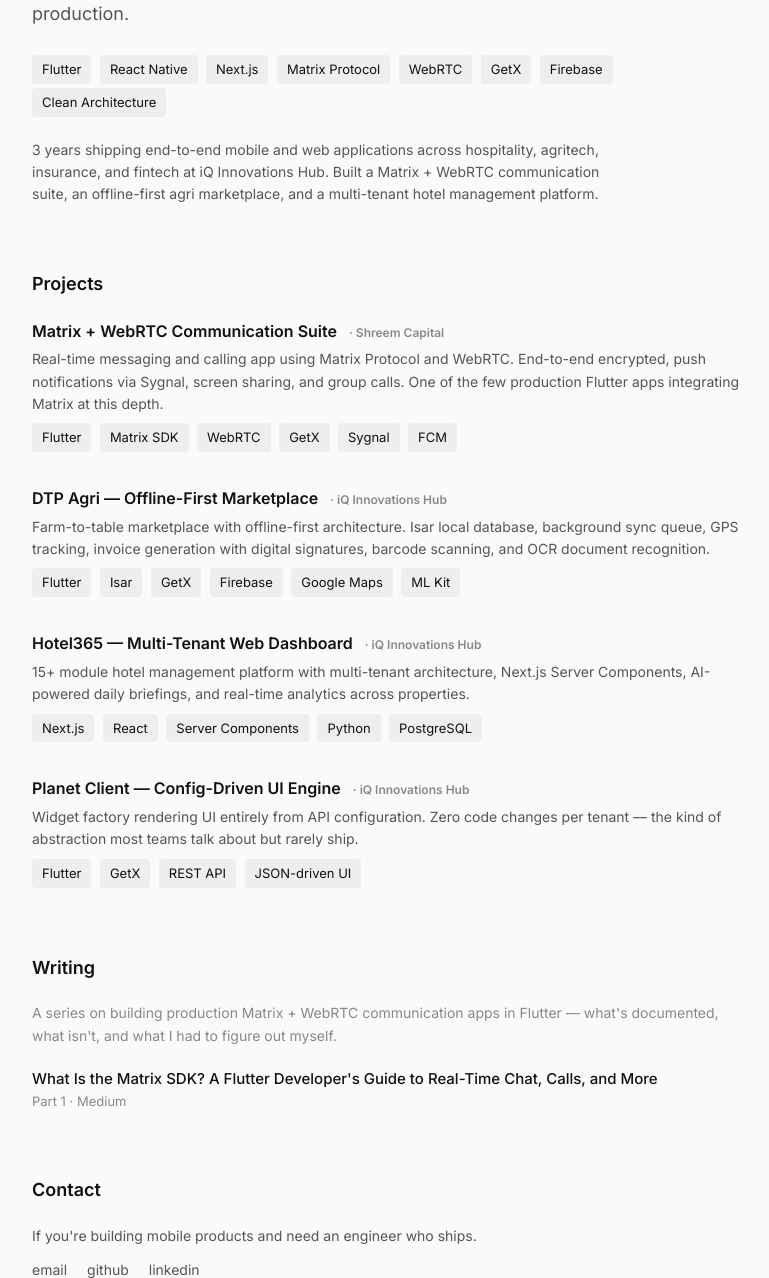
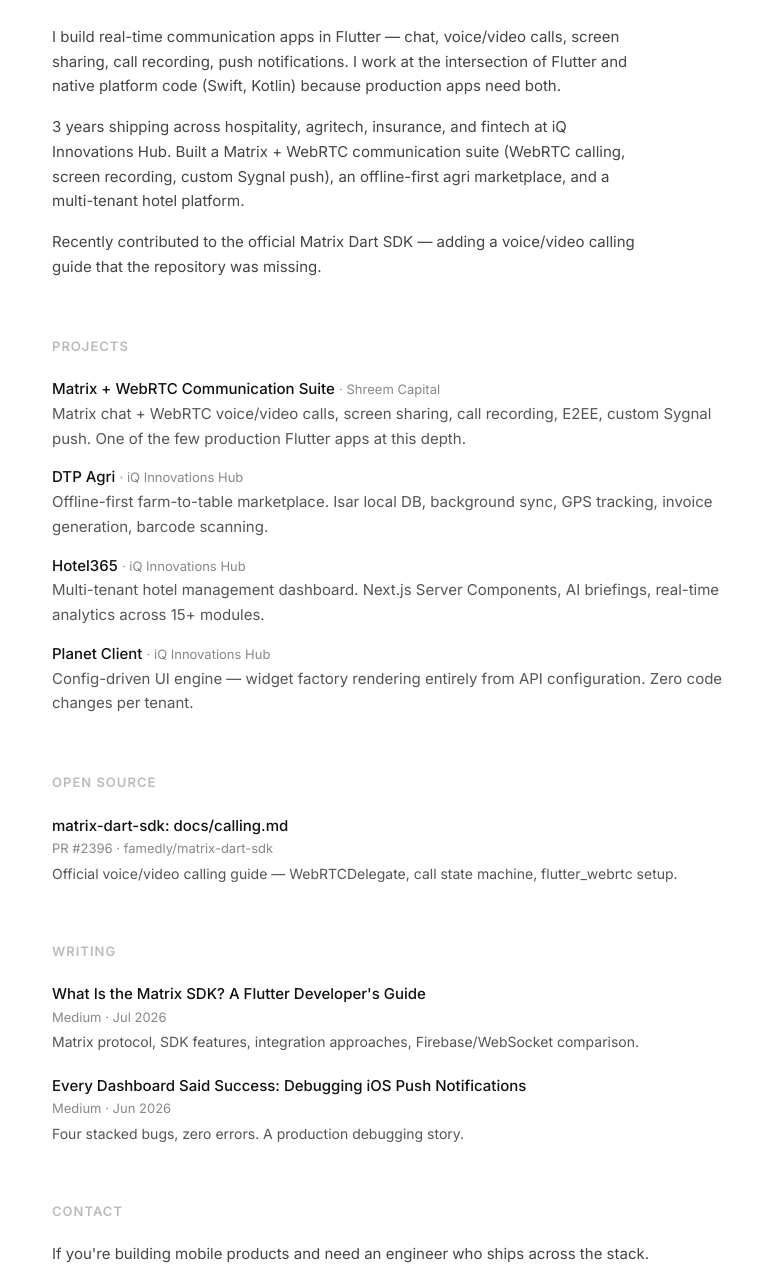
Before and after one commit to saylee21/saylee21.github.io, a plain HTML site: page index.html in a window 1280 px wide. Shown: the part 263-1541 px from the top of the page, without its empty margins (248-1017 px from the left). Drawn offline with Linux system fonts and the light colour scheme.

Commit message:
new portfolio

```diff
--- a/index.html
+++ b/index.html
@@ -3,166 +3,165 @@
 <head>
   <meta charset="UTF-8" />
   <meta name="viewport" content="width=device-width, initial-scale=1.0" />
-  <title>Saylee Bharsakle — Flutter Engineer</title>
+  <title>Saylee Bharsakle</title>
   <link rel="preconnect" href="https://fonts.googleapis.com" />
-  <link href="https://fonts.googleapis.com/css2?family=Inter:wght@400;500;600;700&display=swap" rel="stylesheet" />
+  <link href="https://fonts.googleapis.com/css2?family=Inter:wght@400;500;600&display=swap" rel="stylesheet" />
   <style>
     * { margin: 0; padding: 0; box-sizing: border-box; }
     body {
-      font-family: 'Inter', sans-serif;
-      background: #fafafa;
+      font-family: 'Inter', -apple-system, sans-serif;
+      background: #fff;
       color: #111;
-      line-height: 1.6;
+      font-size: 15px;
+      line-height: 1.65;
       padding: 0 24px;
     }
-    .container { max-width: 720px; margin: 0 auto; padding: 64px 0; }
-    nav {
-      display: flex; gap: 24px; margin-bottom: 64px;
-      font-size: 14px; font-weight: 500;
+    .container { max-width: 680px; margin: 0 auto; padding: 80px 0; }
+
+    nav { margin-bottom: 72px; }
+    nav a {
+      font-size: 14px; color: #888; text-decoration: none;
+      margin-right: 20px;
     }
-    nav a { color: #666; text-decoration: none; }
     nav a:hover { color: #111; }
 
-    h1 { font-size: 36px; font-weight: 700; line-height: 1.2; margin-bottom: 12px; }
-    h1 span { color: #555; }
-    .subtitle { font-size: 18px; color: #555; margin-bottom: 24px; max-width: 560px; }
-    .tag { display: inline-block; background: #eee; padding: 4px 10px; border-radius: 4px; font-size: 13px; margin: 2px 4px 2px 0; }
-    .section { margin-top: 64px; }
-    .section-title { font-size: 18px; font-weight: 600; margin-bottom: 20px; }
+    h1 { font-size: 32px; font-weight: 600; margin-bottom: 4px; }
+    .subtitle { font-size: 16px; color: #555; margin-bottom: 28px; }
 
-    .project { margin-bottom: 32px; }
-    .project h3 { font-size: 16px; font-weight: 600; }
-    .project h3 a { color: #111; text-decoration: none; }
-    .project h3 a:hover { text-decoration: underline; }
-    .project p { font-size: 14px; color: #555; margin-top: 4px; }
-    .project .tags { margin-top: 6px; }
-    .project .status { display: inline-block; font-size: 12px; color: #888; margin-left: 8px; }
+    p { color: #444; margin-bottom: 16px; max-width: 600px; }
+    p a { color: #111; }
 
-    .skill-grid { display: flex; flex-wrap: wrap; gap: 8px; margin-top: 12px; }
+    .section { margin: 56px 0; }
+    .section-title {
+      font-size: 13px; font-weight: 600; color: #bbb;
+      text-transform: uppercase; letter-spacing: 1px;
+      margin-bottom: 20px;
+    }
 
-    .writing-item { margin-bottom: 16px; }
-    .writing-item h3 { font-size: 15px; font-weight: 500; }
-    .writing-item h3 a { color: #111; text-decoration: none; }
-    .writing-item h3 a:hover { text-decoration: underline; }
-    .writing-item .meta { font-size: 13px; color: #888; }
+    .entry { margin-bottom: 20px; }
+    .entry-title { font-weight: 500; }
+    .entry-title a { color: #111; text-decoration: none; }
+    .entry-title a:hover { text-decoration: underline; }
+    .entry-meta { font-size: 13px; color: #888; }
+    .entry-desc { font-size: 14px; color: #555; margin-top: 2px; }
 
-    .contact-links { display: flex; gap: 20px; margin-top: 12px; }
-    .contact-links a { color: #555; text-decoration: none; font-size: 14px; }
-    .contact-links a:hover { color: #111; text-decoration: underline; }
+    .project-line { margin-bottom: 14px; }
+    .project-line .name { font-weight: 500; }
+    .project-line .desc { color: #555; }
+    .project-line .status { color: #888; font-size: 13px; }
 
-    hr { border: none; border-top: 1px solid #eee; margin: 48px 0; }
+    hr { border: none; border-top: 1px solid #eee; margin: 56px 0; }
+
+    .footer-links { margin-top: 8px; }
+    .footer-links a {
+      color: #888; text-decoration: none; font-size: 14px;
+      margin-right: 18px;
+    }
+    .footer-links a:hover { color: #111; }
 
     @media (max-width: 600px) {
-      .container { padding: 32px 0; }
-      h1 { font-size: 28px; }
-      nav { gap: 16px; flex-wrap: wrap; }
+      .container { padding: 40px 0; }
+      h1 { font-size: 26px; }
+      nav a { margin-right: 14px; }
     }
   </style>
 </head>
 <body>
   <div class="container">
     <nav>
-      <a href="#about">about</a>
       <a href="#projects">projects</a>
+      <a href="#oss">oss</a>
       <a href="#writing">writing</a>
       <a href="#contact">contact</a>
     </nav>
 
-    <section id="about">
-      <h1>Saylee <span>Bharsakle</span></h1>
-      <div class="subtitle">
-        Flutter engineer building the integrations other developers Google — Matrix, WebRTC, offline-first, AR, and config-driven UI in production.
-      </div>
-      <div>
-        <span class="tag">Flutter</span>
-        <span class="tag">React Native</span>
-        <span class="tag">Next.js</span>
-        <span class="tag">Matrix Protocol</span>
-        <span class="tag">WebRTC</span>
-        <span class="tag">GetX</span>
-        <span class="tag">Firebase</span>
-        <span class="tag">Clean Architecture</span>
-      </div>
-      <p style="margin-top: 20px; font-size: 14px; color: #555; max-width: 600px;">
-        3 years shipping end-to-end mobile and web applications across hospitality, agritech, insurance, and fintech at iQ Innovations Hub. Built a Matrix + WebRTC communication suite, an offline-first agri marketplace, and a multi-tenant hotel management platform.
-      </p>
-    </section>
+    <h1>Saylee Bharsakle</h1>
+    <div class="subtitle">Flutter engineer</div>
 
-    <section class="section" id="projects">
-      <h2 class="section-title">Projects</h2>
+    <p>
+      I build real-time communication apps in Flutter — chat, voice/video calls,
+      screen sharing, call recording, push notifications. I work at the intersection
+      of Flutter and native platform code (Swift, Kotlin) because production apps
+      need both.
+    </p>
+    <p>
+      3 years shipping across hospitality, agritech, insurance, and fintech at
+      iQ Innovations Hub. Built a Matrix + WebRTC communication suite (WebRTC
+      calling, screen recording, custom Sygnal push), an offline-first agri
+      marketplace, and a multi-tenant hotel platform.
+    </p>
+    <p>
+      Recently contributed to the official Matrix Dart SDK — adding a voice/video
+      calling guide that the repository was missing.
+    </p>
 
-      <div class="project">
-        <h3>Matrix + WebRTC Communication Suite <span class="status">· Shreem Capital</span></h3>
-        <p>Real-time messaging and calling app using Matrix Protocol and WebRTC. End-to-end encrypted, push notifications via Sygnal, screen sharing, and group calls. One of the few production Flutter apps integrating Matrix at this depth.</p>
-        <div class="tags">
-          <span class="tag">Flutter</span>
-          <span class="tag">Matrix SDK</span>
-          <span class="tag">WebRTC</span>
-          <span class="tag">GetX</span>
-          <span class="tag">Sygnal</span>
-          <span class="tag">FCM</span>
-        </div>
+    <div class="section" id="projects">
+      <div class="section-title">Projects</div>
+
+      <div class="project-line">
+        <span class="name">Matrix + WebRTC Communication Suite</span>
+        <span class="status">· Shreem Capital</span>
+        <div class="desc">Matrix chat + WebRTC voice/video calls, screen sharing, call recording, E2EE, custom Sygnal push. One of the few production Flutter apps at this depth.</div>
       </div>
 
-      <div class="project">
-        <h3>DTP Agri — Offline-First Marketplace <span class="status">· iQ Innovations Hub</span></h3>
-        <p>Farm-to-table marketplace with offline-first architecture. Isar local database, background sync queue, GPS tracking, invoice generation with digital signatures, barcode scanning, and OCR document recognition.</p>
-        <div class="tags">
-          <span class="tag">Flutter</span>
-          <span class="tag">Isar</span>
-          <span class="tag">GetX</span>
-          <span class="tag">Firebase</span>
-          <span class="tag">Google Maps</span>
-          <span class="tag">ML Kit</span>
-        </div>
+      <div class="project-line">
+        <span class="name">DTP Agri</span>
+        <span class="status">· iQ Innovations Hub</span>
+        <div class="desc">Offline-first farm-to-table marketplace. Isar local DB, background sync, GPS tracking, invoice generation, barcode scanning.</div>
       </div>
 
-      <div class="project">
-        <h3>Hotel365 — Multi-Tenant Web Dashboard <span class="status">· iQ Innovations Hub</span></h3>
-        <p>15+ module hotel management platform with multi-tenant architecture, Next.js Server Components, AI-powered daily briefings, and real-time analytics across properties.</p>
-        <div class="tags">
-          <span class="tag">Next.js</span>
-          <span class="tag">React</span>
-          <span class="tag">Server Components</span>
-          <span class="tag">Python</span>
-          <span class="tag">PostgreSQL</span>
-        </div>
+      <div class="project-line">
+        <span class="name">Hotel365</span>
+        <span class="status">· iQ Innovations Hub</span>
+        <div class="desc">Multi-tenant hotel management dashboard. Next.js Server Components, AI briefings, real-time analytics across 15+ modules.</div>
       </div>
 
-      <div class="project">
-        <h3>Planet Client — Config-Driven UI Engine <span class="status">· iQ Innovations Hub</span></h3>
-        <p>Widget factory rendering UI entirely from API configuration. Zero code changes per tenant — the kind of abstraction most teams talk about but rarely ship.</p>
-        <div class="tags">
-          <span class="tag">Flutter</span>
-          <span class="tag">GetX</span>
-          <span class="tag">REST API</span>
-          <span class="tag">JSON-driven UI</span>
-        </div>
+      <div class="project-line">
+        <span class="name">Planet Client</span>
+        <span class="status">· iQ Innovations Hub</span>
+        <div class="desc">Config-driven UI engine — widget factory rendering entirely from API configuration. Zero code changes per tenant.</div>
       </div>
-    </section>
+    </div>
 
-    <section class="section" id="writing">
-      <h2 class="section-title">Writing</h2>
-      <p style="font-size: 14px; color: #888; margin-bottom: 20px;">A series on building production Matrix + WebRTC communication apps in Flutter — what's documented, what isn't, and what I had to figure out myself.</p>
+    <div class="section" id="oss">
+      <div class="section-title">Open Source</div>
 
-      <div class="writing-item">
-        <h3><a href="https://medium.com/p/what-is-the-matrix-sdk-a-flutter-developers-guide-to-real-time-chat-calls-and-more-2900569240a2" target="_blank">What Is the Matrix SDK? A Flutter Developer's Guide to Real-Time Chat, Calls, and More</a></h3>
-        <div class="meta">Part 1 · Medium</div>
+      <div class="entry">
+        <div class="entry-title"><a href="https://github.com/famedly/matrix-dart-sdk/pull/2396" target="_blank">matrix-dart-sdk: docs/calling.md</a></div>
+        <div class="entry-meta">PR #2396 · famedly/matrix-dart-sdk</div>
+        <div class="entry-desc">Official voice/video calling guide — WebRTCDelegate, call state machine, flutter_webrtc setup.</div>
       </div>
-    </section>
+    </div>
 
-    <section class="section" id="contact">
-      <h2 class="section-title">Contact</h2>
-      <p style="font-size: 14px; color: #555;">If you're building mobile products and need an engineer who ships.</p>
-      <div class="contact-links">
+    <div class="section" id="writing">
+      <div class="section-title">Writing</div>
+
+      <div class="entry">
+        <div class="entry-title"><a href="https://medium.com/@sayleebharsakle2001/what-is-the-matrix-sdk-a-flutter-developers-guide-to-real-time-chat-calls-and-more-2900569240a2" target="_blank">What Is the Matrix SDK? A Flutter Developer's Guide</a></div>
+        <div class="entry-meta">Medium · Jul 2026</div>
+        <div class="entry-desc">Matrix protocol, SDK features, integration approaches, Firebase/WebSocket comparison.</div>
+      </div>
+
+      <div class="entry">
+        <div class="entry-title"><a href="https://medium.com/@sayleebharsakle2001/every-dashboard-said-success-451069fe59f6" target="_blank">Every Dashboard Said Success: Debugging iOS Push Notifications</a></div>
+        <div class="entry-meta">Medium · Jun 2026</div>
+        <div class="entry-desc">Four stacked bugs, zero errors. A production debugging story.</div>
+      </div>
+    </div>
+
+    <div class="section" id="contact">
+      <div class="section-title">Contact</div>
+      <p>If you're building mobile products and need an engineer who ships across the stack.</p>
+      <div class="footer-links">
         <a href="mailto:sayleebharsakle2001@gmail.com">email</a>
         <a href="https://github.com/saylee21" target="_blank">github</a>
         <a href="https://www.linkedin.com/in/sayleebharsakle/" target="_blank">linkedin</a>
+        <a href="https://medium.com/@sayleebharsakle2001" target="_blank">medium</a>
       </div>
-    </section>
+    </div>
 
     <hr />
-    <p style="font-size: 12px; color: #bbb; text-align: center;">saylee bharsakle — building in public</p>
+    <p style="font-size: 12px; color: #ccc;">saylee bharsakle — building in public</p>
   </div>
 </body>
 </html>
```
